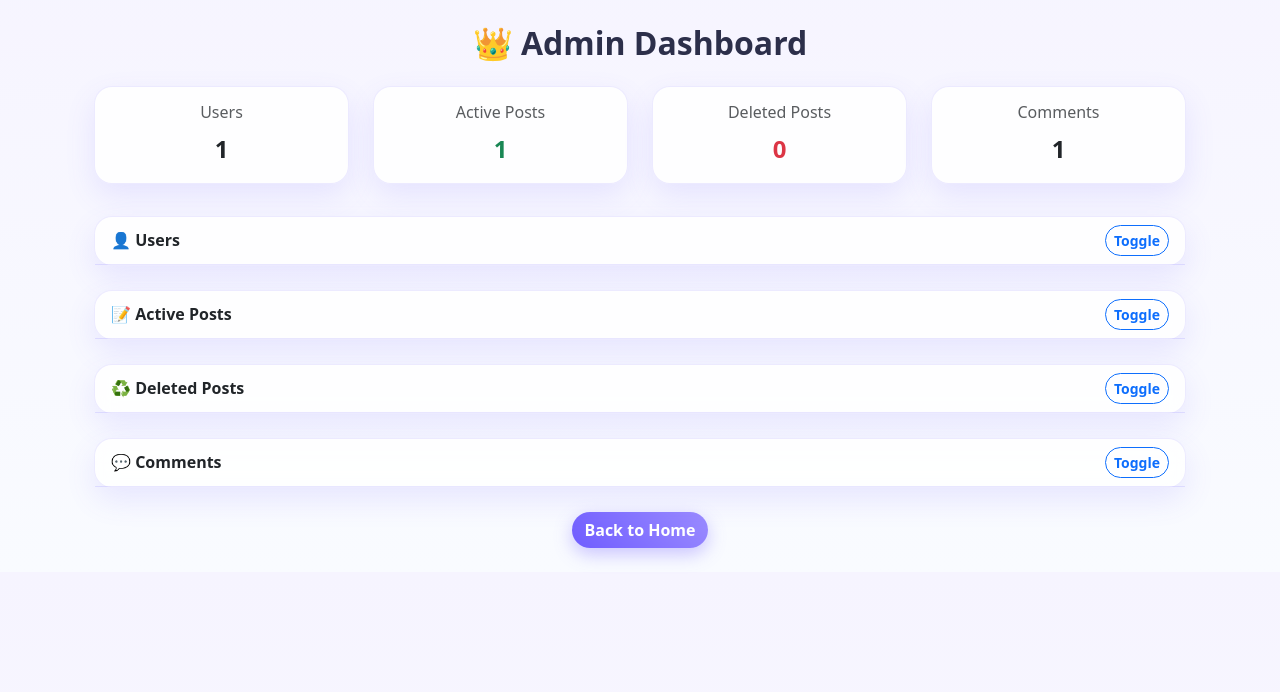
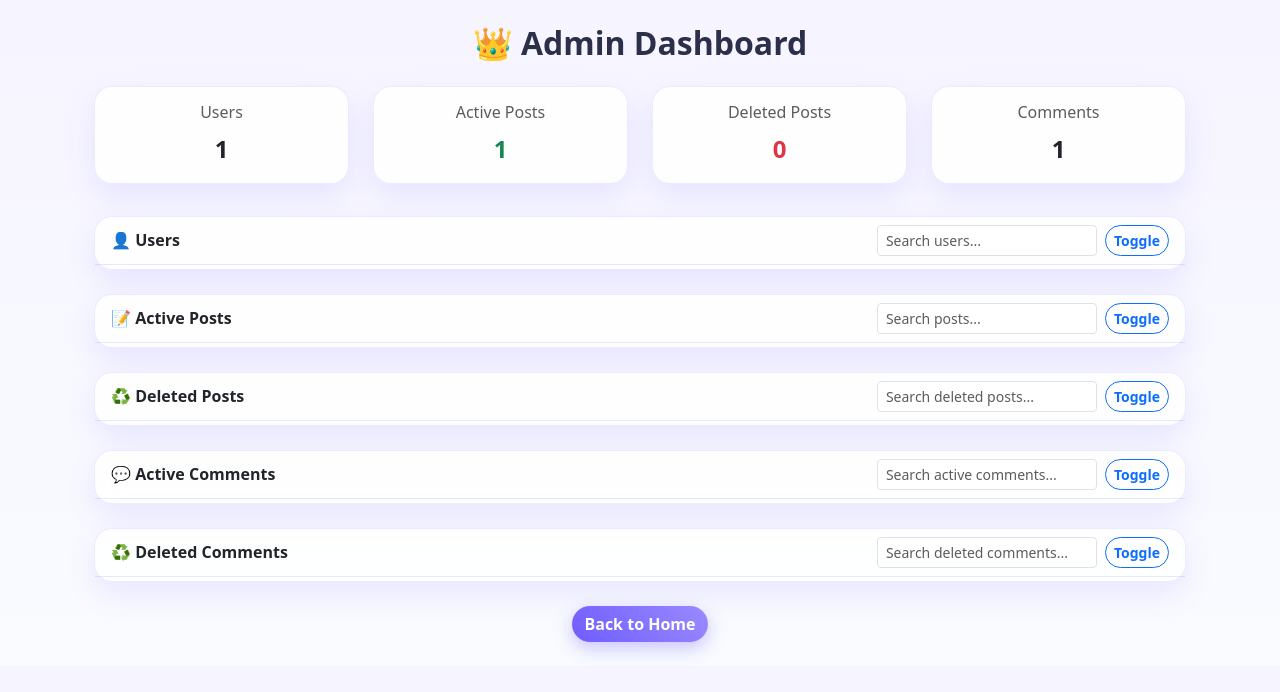
Before and after one commit to AV-2668877724/AV_flask-blog-website, a Flask app: page /admin/dashboard in a window 1280 px wide. Shown: the part 63-755 px from the top of the page. Run offline with Flask 3, Linux system fonts and the light colour scheme; a user stored in the database is signed in; tables that the repository leaves empty hold one stand-in row (values such as "Sample post"); some libraries are stand-ins or nearby versions.

Commit message:
update the admin authority features as now admin have some responsibility.

```diff
--- a/website/static/index.js
+++ b/website/static/index.js
@@ -254,3 +254,72 @@ function refreshTimestamps() {
     if (ts) el.textContent = timeAgoFromISO(ts);
   });
 }
+
+// * ADMIN DASHBOARD SEARCH
+
+// Expose to HTML inline handlers
+window.handleEnterSearch = function (event, sectionId, value) {
+  const section = document.getElementById(sectionId);
+  const info = document.getElementById(sectionId + "-info");
+  if (!section) return;
+
+  if (event.key === "Enter") {
+    event.preventDefault();
+
+    if (!section.classList.contains("show")) {
+      new bootstrap.Collapse(section, { show: true });
+    }
+
+    applyAdminFilter(sectionId, value);
+  }
+
+  if (event.key === "Escape") {
+    event.preventDefault();
+    event.target.value = "";
+    resetAdminFilter(sectionId);
+  }
+};
+
+function applyAdminFilter(sectionId, query) {
+  query = query.trim().toLowerCase();
+  const section = document.getElementById(sectionId);
+  const info = document.getElementById(sectionId + "-info");
+
+  if (!query) {
+    resetAdminFilter(sectionId);
+    return;
+  }
+
+  let count = 0;
+
+  section.querySelectorAll(".admin-row").forEach((row) => {
+    const item = row.querySelector(".admin-item");
+    let match = false;
+
+    if (item.dataset.username) {
+      match = item.dataset.username.toLowerCase() === query;
+    } else {
+      match = item.dataset.search.toLowerCase().includes(query);
+    }
+
+    row.classList.toggle("d-none", !match);
+    if (match) count++;
+  });
+
+  if (info) {
+    info.textContent = count
+      ? `${count} result${count > 1 ? "s" : ""} found`
+      : "No results found";
+  }
+}
+
+function resetAdminFilter(sectionId) {
+  const section = document.getElementById(sectionId);
+  const info = document.getElementById(sectionId + "-info");
+
+  section.querySelectorAll(".admin-row").forEach((row) => {
+    row.classList.remove("d-none");
+  });
+
+  if (info) info.textContent = "";
+}
--- a/website/templates/admin_dashboard.html
+++ b/website/templates/admin_dashboard.html
@@ -38,6 +38,13 @@ block content %}
       class="card-header fw-bold d-flex justify-content-between align-items-center"
     >
       👤 Users
+      <div class="d-flex gap-2 align-items-center">
+        <input
+          type="text"
+          class="form-control form-control-sm"
+          placeholder="Search users..."
+          onkeydown="handleEnterSearch(event,'usersSection', this.value)"
+        />
         <button
           class="btn btn-sm btn-outline-primary"
           data-bs-toggle="collapse"
@@ -46,17 +53,24 @@ block content %}
           Toggle
         </button>
       </div>
+    </div>
+    <small class="text-muted ms-3 mt-1" id="usersSection-info"></small>
 
     <div class="collapse" id="usersSection">
       <div class="card-body">
         {% for u in users %}
-        <div class="d-flex justify-content-between align-items-center mb-3">
+        <div class="admin-row">
+          <div
+            class="admin-item d-flex justify-content-between align-items-center mb-3"
+            data-username="{{ u.username }}"
+            data-search="{{ u.username }} {{ u.email }}"
+          >
             <div>
               <strong>{{ u.username }}</strong>
               <small class="text-muted d-block">{{ u.email }}</small>
-            <small class="text-muted"
-              >Joined {{ u.date_created | timeago }}</small
-            >
+              <small class="text-muted">
+                Joined {{ u.date_created | timeago }}
+              </small>
             </div>
 
             {% if u.id != user.id %}
@@ -79,6 +93,8 @@ block content %}
             <span class="badge bg-secondary">You</span>
             {% endif %}
           </div>
+          <hr />
+        </div>
         {% else %}
         <p class="text-muted">No users found.</p>
         {% endfor %}
@@ -92,6 +108,13 @@ block content %}
       class="card-header fw-bold d-flex justify-content-between align-items-center"
     >
       📝 Active Posts
+      <div class="d-flex gap-2 align-items-center">
+        <input
+          type="text"
+          class="form-control form-control-sm"
+          placeholder="Search posts..."
+          onkeydown="handleEnterSearch(event,'activePostsSection', this.value)"
+        />
         <button
           class="btn btn-sm btn-outline-primary"
           data-bs-toggle="collapse"
@@ -100,11 +123,17 @@ block content %}
           Toggle
         </button>
       </div>
+    </div>
+    <small class="text-muted ms-3 mt-1" id="activePostsSection-info"></small>
 
     <div class="collapse" id="activePostsSection">
       <div class="card-body">
         {% for p in active_posts %}
-        <div class="mb-3">
+        <div class="admin-row">
+          <div
+            class="admin-item mb-3"
+            data-search="{{ p.user.username }} {{ p.text }}"
+          >
             <p class="mb-1">
               <strong>{{ p.user.username }}</strong>
               <small class="text-muted ms-2"
@@ -133,6 +162,7 @@ block content %}
             </form>
           </div>
           <hr />
+        </div>
         {% else %}
         <p class="text-muted">No active posts.</p>
         {% endfor %}
@@ -146,6 +176,13 @@ block content %}
       class="card-header fw-bold d-flex justify-content-between align-items-center"
     >
       ♻️ Deleted Posts
+      <div class="d-flex gap-2 align-items-center">
+        <input
+          type="text"
+          class="form-control form-control-sm"
+          placeholder="Search deleted posts..."
+          onkeydown="handleEnterSearch(event,'deletedPostsSection', this.value)"
+        />
         <button
           class="btn btn-sm btn-outline-primary"
           data-bs-toggle="collapse"
@@ -154,11 +191,17 @@ block content %}
           Toggle
         </button>
       </div>
+    </div>
+    <small class="text-muted ms-3 mt-1" id="deletedPostsSection-info"></small>
 
     <div class="collapse" id="deletedPostsSection">
       <div class="card-body">
         {% for p in deleted_posts %}
-        <div class="mb-3">
+        <div class="admin-row">
+          <div
+            class="admin-item mb-3"
+            data-search="{{ p.user.username }} {{ p.text }}"
+          >
             <p class="mb-1">
               <strong>{{ p.user.username }}</strong>
               <small class="text-muted ms-2"
@@ -187,6 +230,7 @@ block content %}
             </form>
           </div>
           <hr />
+        </div>
         {% else %}
         <p class="text-muted">No deleted posts.</p>
         {% endfor %}
@@ -194,42 +238,52 @@ block content %}
     </div>
   </div>
 
-  <!-- ================= COMMENTS ================= -->
+  <!-- ================= ACTIVE COMMENTS ================= -->
   <div class="card mb-4">
     <div
       class="card-header fw-bold d-flex justify-content-between align-items-center"
     >
-      💬 Comments
+      💬 Active Comments
+      <div class="d-flex gap-2 align-items-center">
+        <input
+          type="text"
+          class="form-control form-control-sm"
+          placeholder="Search active comments..."
+          onkeydown="handleEnterSearch(event,'activeCommentsSection', this.value)"
+        />
         <button
           class="btn btn-sm btn-outline-primary"
           data-bs-toggle="collapse"
-        data-bs-target="#commentsSection"
+          data-bs-target="#activeCommentsSection"
         >
           Toggle
         </button>
       </div>
+    </div>
+    <small class="text-muted ms-3 mt-1" id="activeCommentsSection-info"></small>
 
-    <div class="collapse" id="commentsSection">
+    <div class="collapse" id="activeCommentsSection">
       <div class="card-body">
-        {% for c in comments %}
-        <div class="mb-3">
+        {% for c in comments if not c.is_deleted %}
+        <div class="admin-row">
+          <div
+            class="admin-item mb-3"
+            data-search="{{ c.user.username }} {{ c.text }}"
+          >
             <p class="mb-1">
               <strong>{{ c.user.username }}</strong>
               <small class="text-muted ms-2"
                 >{{ c.date_created | timeago }}</small
               >
-            {% if c.is_deleted %}
-            <span class="badge bg-danger ms-2">Deleted</span>
-            {% endif %}
             </p>
 
             <p class="text-muted">{{ c.text }}</p>
 
-          {% if not c.is_deleted %}
             <form
               method="POST"
               action="{{ url_for('views.admin_delete_comment', comment_id=c.id) }}"
               class="d-flex gap-2"
+              onsubmit="return confirm('Delete this comment?');"
             >
               <input
                 type="password"
@@ -240,7 +294,61 @@ block content %}
               />
               <button class="btn btn-danger btn-sm">Delete</button>
             </form>
+          </div>
+          <hr />
+        </div>
         {% else %}
+        <p class="text-muted">No active comments.</p>
+        {% endfor %}
+      </div>
+    </div>
+  </div>
+
+  <!-- ================= DELETED COMMENTS ================= -->
+  <div class="card mb-4">
+    <div
+      class="card-header fw-bold d-flex justify-content-between align-items-center"
+    >
+      ♻️ Deleted Comments
+      <div class="d-flex gap-2 align-items-center">
+        <input
+          type="text"
+          class="form-control form-control-sm"
+          placeholder="Search deleted comments..."
+          onkeydown="handleEnterSearch(event,'deletedCommentsSection', this.value)"
+        />
+        <button
+          class="btn btn-sm btn-outline-primary"
+          data-bs-toggle="collapse"
+          data-bs-target="#deletedCommentsSection"
+        >
+          Toggle
+        </button>
+      </div>
+    </div>
+    <small
+      class="text-muted ms-3 mt-1"
+      id="deletedCommentsSection-info"
+    ></small>
+
+    <div class="collapse" id="deletedCommentsSection">
+      <div class="card-body">
+        {% for c in comments if c.is_deleted %}
+        <div class="admin-row">
+          <div
+            class="admin-item mb-3"
+            data-search="{{ c.user.username }} {{ c.text }}"
+          >
+            <p class="mb-1">
+              <strong>{{ c.user.username }}</strong>
+              <small class="text-muted ms-2"
+                >{{ c.date_created | timeago }}</small
+              >
+              <span class="badge bg-danger ms-2">Deleted</span>
+            </p>
+
+            <p class="text-muted">{{ c.text }}</p>
+
             <form
               method="POST"
               action="{{ url_for('views.admin_restore_comment', comment_id=c.id) }}"
@@ -255,11 +363,11 @@ block content %}
               />
               <button class="btn btn-success btn-sm">Restore</button>
             </form>
-          {% endif %}
           </div>
           <hr />
+        </div>
         {% else %}
-        <p class="text-muted">No comments found.</p>
+        <p class="text-muted">No deleted comments.</p>
         {% endfor %}
       </div>
     </div>
```
Lines whose indentation alone changed are shown as unchanged.
